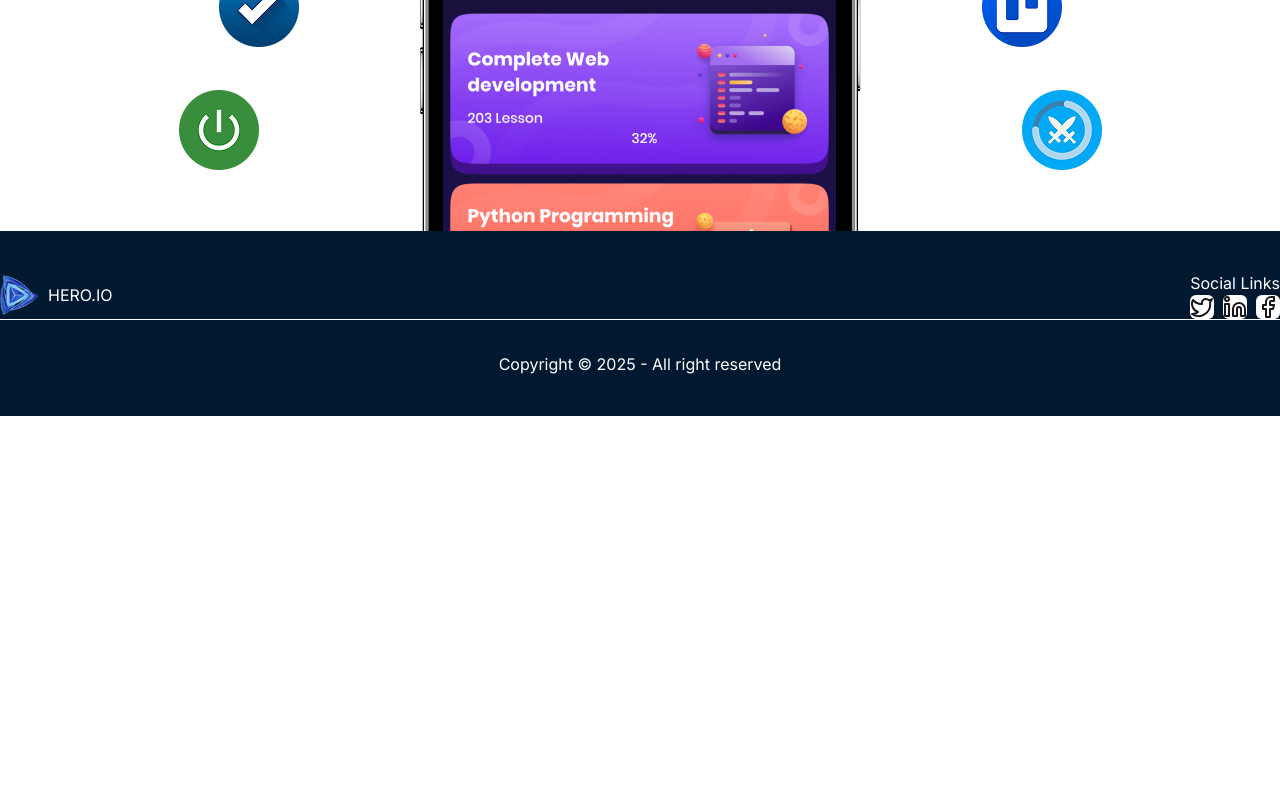
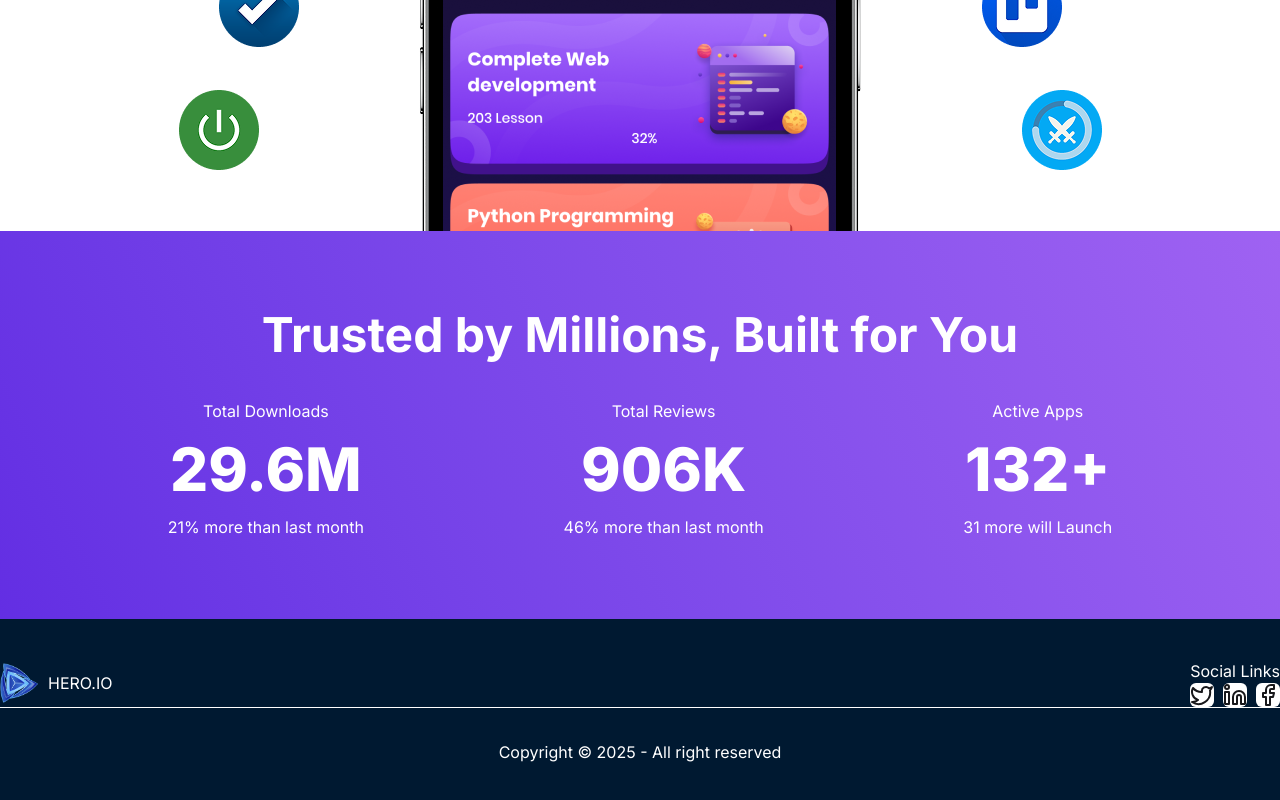
Before and after one commit to MD-Sazzadur-Rahman-Yamin/hero-io, a React (Vite) app: page / in a window 1280 px wide. Shown: the part 747-1547 px from the top of the page. Before the commit the page ends 1163 px from the top, so only its background shows below. Built offline with nearby package versions, Linux system fonts and the light colour scheme.

Commit message:
added states section

```diff
--- /dev/null
+++ b/src/components/States.jsx
@@ -0,0 +1,30 @@
+import React from 'react';
+
+const States = () => {
+    return (
+      <div className="p-20 bg-linear-65 from-[#632EE3] to-[#9F62F2] text-white">
+        <h4 className="font-bold text-5xl text-center mb-10">
+          Trusted by Millions, Built for You
+        </h4>
+        <div className="flex justify-around items-center gap-6">
+          <div className="flex flex-col justify-center items-center gap-4">
+            <p>Total Downloads</p>
+            <h6 className="font-extrabold text-6xl">29.6M</h6>
+            <p>21% more than last month</p>
+          </div>
+          <div className="flex flex-col justify-center items-center gap-4">
+            <p>Total Reviews</p>
+            <h6 className="font-extrabold text-6xl">906K</h6>
+            <p>46% more than last month</p>
+          </div>
+          <div className="flex flex-col justify-center items-center gap-4">
+            <p>Active Apps</p>
+            <h6 className="font-extrabold text-6xl">132+</h6>
+            <p>31 more will Launch</p>
+          </div>
+        </div>
+      </div>
+    );
+};
+
+export default States;
--- a/src/pages/Home.jsx
+++ b/src/pages/Home.jsx
@@ -1,10 +1,12 @@
 import React from 'react';
 import Banner from '../components/Banner';
+import States from '../components/States';
 
 const Home = () => {
     return (
         <div>
             <Banner></Banner>
+            <States></States>
         </div>
     );
 };
```
